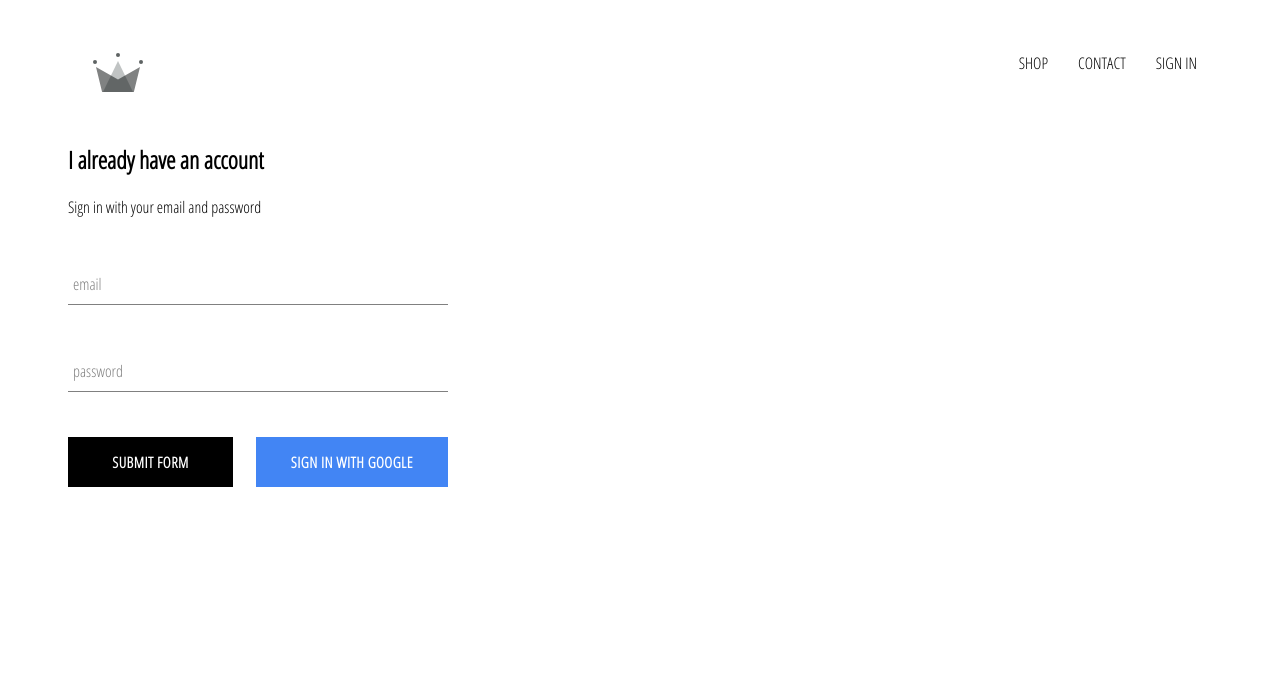
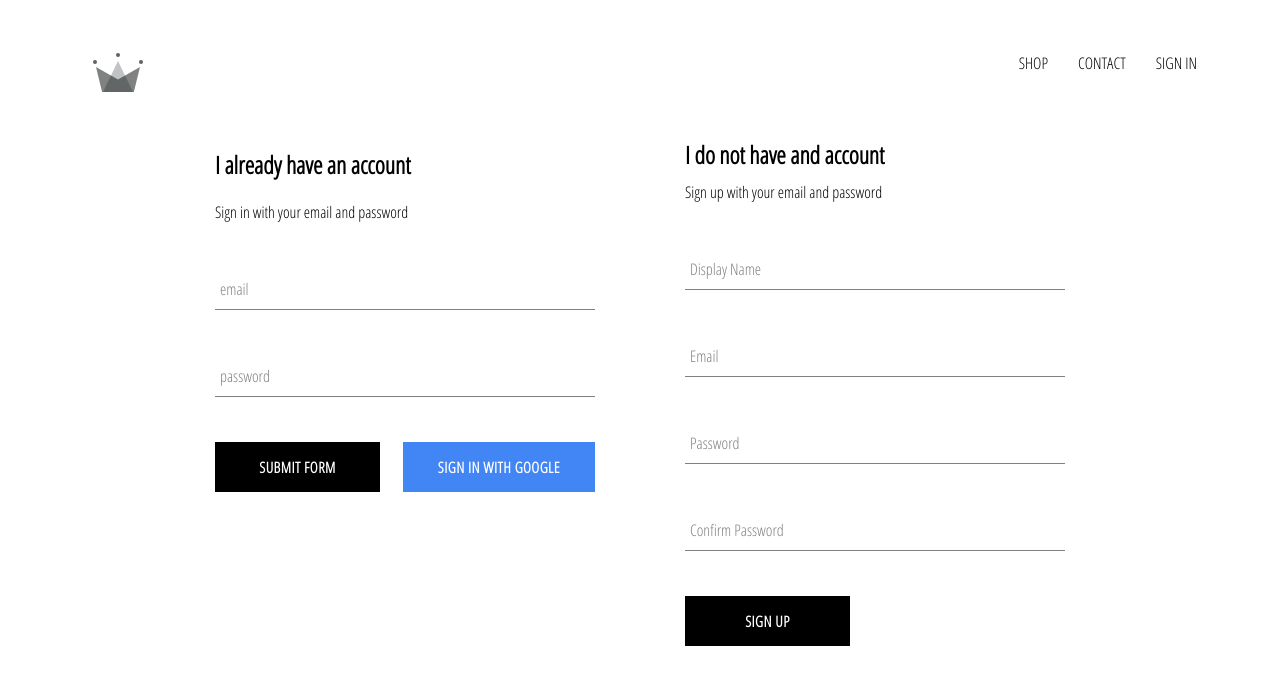
Before and after one commit to pcgamer1/clothing-react-app, a React (Create React App) app: page /signin in a window 1280 px wide. Shown: the top 684 px of the page. Built offline with nearby package versions, Linux system fonts and the light colour scheme; no server answers.

Commit message:
Added sign-up feature using firestore

```diff
--- a/src/App.js
+++ b/src/App.js
@@ -6,7 +6,7 @@
 import ShopPage from './pages/shop/shop.component'
 import Header from './components/header/header.component'
 import MasterUser from './pages/master-user/master-user.component'
-import { auth } from './components/firebase/firebase.utils'
+import { auth, createUserProfileDocument } from './components/firebase/firebase.utils'
 
 class App extends React.Component {
 
@@ -18,7 +18,22 @@
   unsubscribeFromAuth = null
 
   componentDidMount() {
-    this.unsubscribeFromAuth = auth.onAuthStateChanged(user => this.setState({ currentUser: user }))
+    this.unsubscribeFromAuth = auth.onAuthStateChanged(async userAuth => {
+      if(userAuth) {
+        const userRef = await createUserProfileDocument(userAuth)
+
+        userRef.onSnapshot(snapShot => {
+          this.setState({
+            currentUser: {
+            id: snapShot.id,
+            ...snapShot.data()
+            }
+          })
+          console.log(this.state)
+        })
+      }
+      this.setState({currentUser: userAuth})
+    })
   }
 
   componentWillUnmount() {
--- a/src/components/firebase/firebase.utils.js
+++ b/src/components/firebase/firebase.utils.js
@@ -13,6 +13,29 @@
     measurementId: "G-TR1P76MNCD"
   }
 
+export const createUserProfileDocument = async (userAuth, additionalData) => {
+  if(!userAuth) return
+
+  const userRef = firestore.doc(`users/${userAuth.uid}`)
+  const snapShot = await userRef.get()
+
+  if(!snapShot.exists) {
+    const { displayName, email } = userAuth
+    const createdAt = new Date()
+    try {
+      await userRef.set({
+        displayName,
+        email,
+        createdAt,
+        ...additionalData
+      })
+    } catch(error) {
+      console.log('Error creating user: ', error.message)
+    }
+  }
+  return userRef
+}
+
 firebase.initializeApp(config)
 
 export const auth = firebase.auth()
--- /dev/null
+++ b/src/components/sign-up/sign-up.component.jsx
@@ -0,0 +1,53 @@
+import React from 'react'
+
+import FormInput from '../form-input/form-input.component'
+import CustomButton from '../custom-button/custom-button.component'
+import { auth, createUserProfileDocument } from '../firebase/firebase.utils'
+import './sign-up.styles.scss'
+
+class SignUp extends React.Component {
+    constructor() {
+        super()
+        this.state = { displayName: '', email: '', password: '', confirmPassword: '' }
+    }
+
+    handleChange = (e) => {
+        const { name, value } = e.target
+        this.setState({[name]: value})
+    }
+
+    handleSubmit = async (e) => {
+        e.preventDefault()
+        const { displayName, email, password, confirmPassword } = this.state
+        if(password !== confirmPassword) {
+            alert('Password do not match')
+            return
+        }
+        try {
+            const { user } = await auth.createUserWithEmailAndPassword(email, password)
+            await createUserProfileDocument(user, {displayName})
+            this.setState({ displayName: '', email: '', password: '', confirmPassword: '' })
+        } catch(error) {
+            console.log('error: ', error)
+        }
+    }
+
+    render() {
+        const { displayName, email, password, confirmPassword } = this.state
+        return (
+            <div className='sign-up'>
+                <h2 className='title'>I do not have and account</h2>
+                <span>Sign up with your email and password</span>
+                <form className='sign-up-form' onSubmit={this.handleSubmit}>
+                    <FormInput type='text' name='displayName' value={displayName} onChange={this.handleChange} label='Display Name' required/>
+                    <FormInput type='email' name='email' value={email} onChange={this.handleChange} label='Email' required/>
+                    <FormInput type='password' name='password' value={password} onChange={this.handleChange} label='Password' required/>
+                    <FormInput type='password' name='confirmPassword' value={confirmPassword} onChange={this.handleChange} label='Confirm Password' required/>
+                    <CustomButton type='submit'>SIGN UP</CustomButton>
+                </form>
+            </div>
+        )
+    }
+}
+
+export default SignUp
--- /dev/null
+++ b/src/components/sign-up/sign-up.styles.scss
@@ -0,0 +1,9 @@
+.sign-up {
+    display: flex;
+    flex-direction: column;
+    width: 380px;
+
+    .title {
+        margin: 10px 0;
+    }
+}
--- a/src/pages/master-user/master-user.component.jsx
+++ b/src/pages/master-user/master-user.component.jsx
@@ -2,10 +2,12 @@
 
 import './master-user.styles.scss'
 import SignIn from '../../components/sign-in/sign-in.component'
+import SignUp from '../../components/sign-up/sign-up.component'
 
 const MasterUser = () => (
     <div className='master-user'>
         <SignIn />
+        <SignUp />
     </div>
 )
 
--- a/src/pages/master-user/master-user.styles.scss
+++ b/src/pages/master-user/master-user.styles.scss
@@ -0,0 +1,6 @@
+.master-user {
+    width: 850px;
+    display: flex;
+    justify-content: space-between;
+    margin: 30px auto;
+}
```
